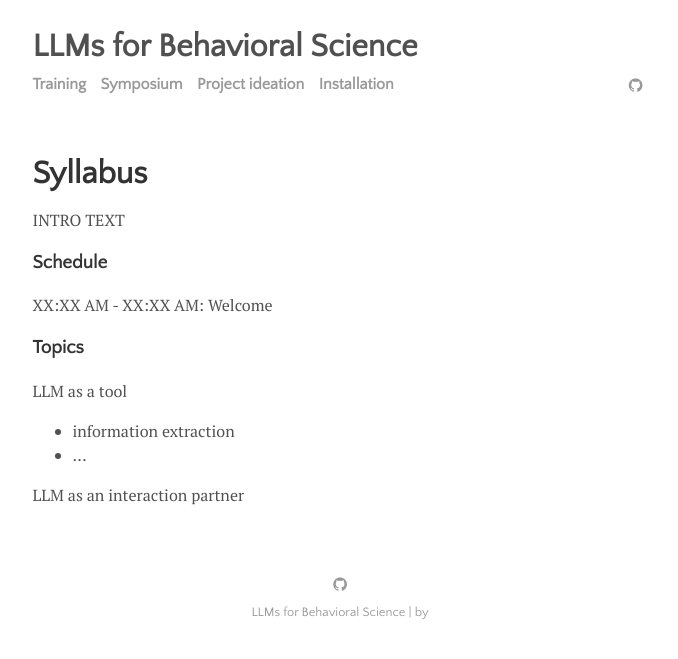
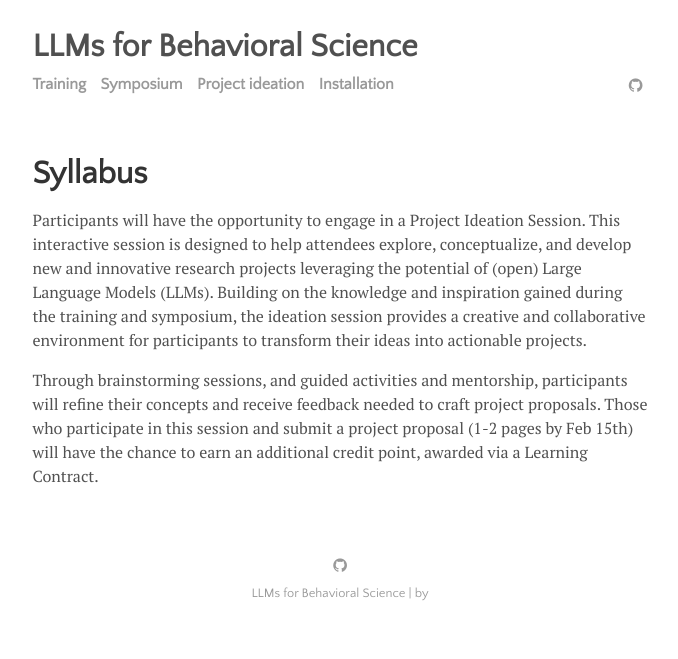
Before and after one commit to cdsbasel/LLM4BeSci_2025Unibas, a Jekyll site: the page built from menu/ideation.md, in a window 1280 px wide. Shown: the top 659 px of the page, without its empty margins (300-978 px from the left). Built offline with Jekyll 4.4.1, drawn with Linux system fonts in a browser that asks for light colours.

Commit message:
update website

```diff
--- a/index.html
+++ b/index.html
@@ -9,10 +9,10 @@ title: Welcome
 
 <p align="justify">
 This is the home of the workshop <i>Open-Source Large Language Models for Behavioral Science</i>
-at the Faculty of Psychology, University of Basel, on February 10-12.
+at the Faculty of Psychology, University of Basel, on February 10-11.
 <br><br>
 
-The three days of the workshop will be dedicated to a <a href="menu/training.html"><b>training</b></a> (day 1) introducing the use of open LLMs, a <a href="menu/symposium.html"><b>symposium</b></a> (day 2) showcasing research project leveraging LLMs, and a project <a href="menu/ideation.html"><b>ideation</b></a> session (day 3) focused on developing new projects using LLMs.
+The workshop consists of a <a href="menu/training.html"><b>training</b></a> (day 1) introducing the use of (open) LLMs, a <a href="menu/symposium.html"><b>symposium</b></a> (day 2) showcasing research project leveraging LLMs. In addition, a project <a href="menu/ideation.html"><b>ideation</b></a> session (day 3) is offered that focuses on helping participants develop new projects using LLMs. Registration for the course can be done through the Unibas Online Services (https://login.unibas.ch/adfs/ls/). An additional credit point can be obtained by participating in the project ideation session and submitting a project proposal with the credit being awarded through a Learning Contract.
 <br><br>
 
 Before attending the workshop, please visit the
--- a/menu/ideation.md
+++ b/menu/ideation.md
@@ -3,17 +3,6 @@ layout: page
 title: Syllabus
 ---
 
-INTRO TEXT
+Participants will have the  opportunity to engage in a Project Ideation Session. This interactive session is designed to help attendees explore, conceptualize, and develop new and innovative research projects leveraging the potential of (open) Large Language Models (LLMs). Building on the knowledge and inspiration gained during the training and symposium, the ideation session provides a creative and collaborative environment for participants to transform their ideas into actionable projects.
 
-### Schedule
-
-<font style="font-size:10">XX:XX AM - XX:XX AM: Welcome<br></font>
-
-
-### Topics
-
-LLM as a tool
-- information extraction
-- ...
-
-LLM as an interaction partner
+Through brainstorming sessions, and guided activities and mentorship, participants will refine their concepts and receive feedback needed to craft project proposals. Those who participate in this session and submit a project proposal (1-2 pages by Feb 15th) will have the chance to earn an additional credit point, awarded via a Learning Contract.
```
